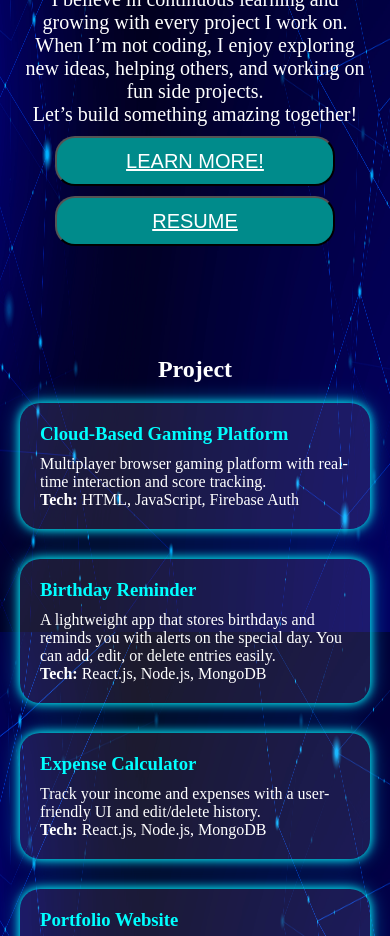
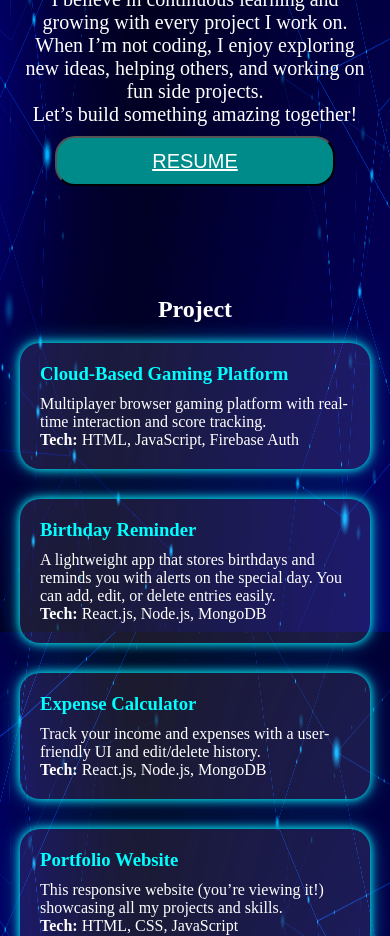
Before and after one commit to Ibrahimsadiqbasha/portfolio, a plain HTML site: page index.html in a window 390 px wide. Shown: the part 1900-2836 px from the top of the page. Drawn offline with Linux system fonts and the light colour scheme.

```diff
--- a/index.html
+++ b/index.html
@@ -42,7 +42,7 @@ I love working with both frontend and backend technologies creating sleek interf
 Whether it's designing a clean UI, writing neat code, or solving real-world problems through tech, I’m always up for a challenge. <br>I believe in continuous learning and growing with every project I work on.<br>
 When I’m not coding, I enjoy exploring new ideas, helping others, and working on fun side projects.<br>
 Let’s build something amazing together!</p>
-            <a href="index1.html"><button class="btn">LEARN MORE!</button> </a>
+
             <a href="Ibrahim resume.pdf" target="_blank"><button class="btn">RESUME</button></a>
         </div>
     </div>
```
